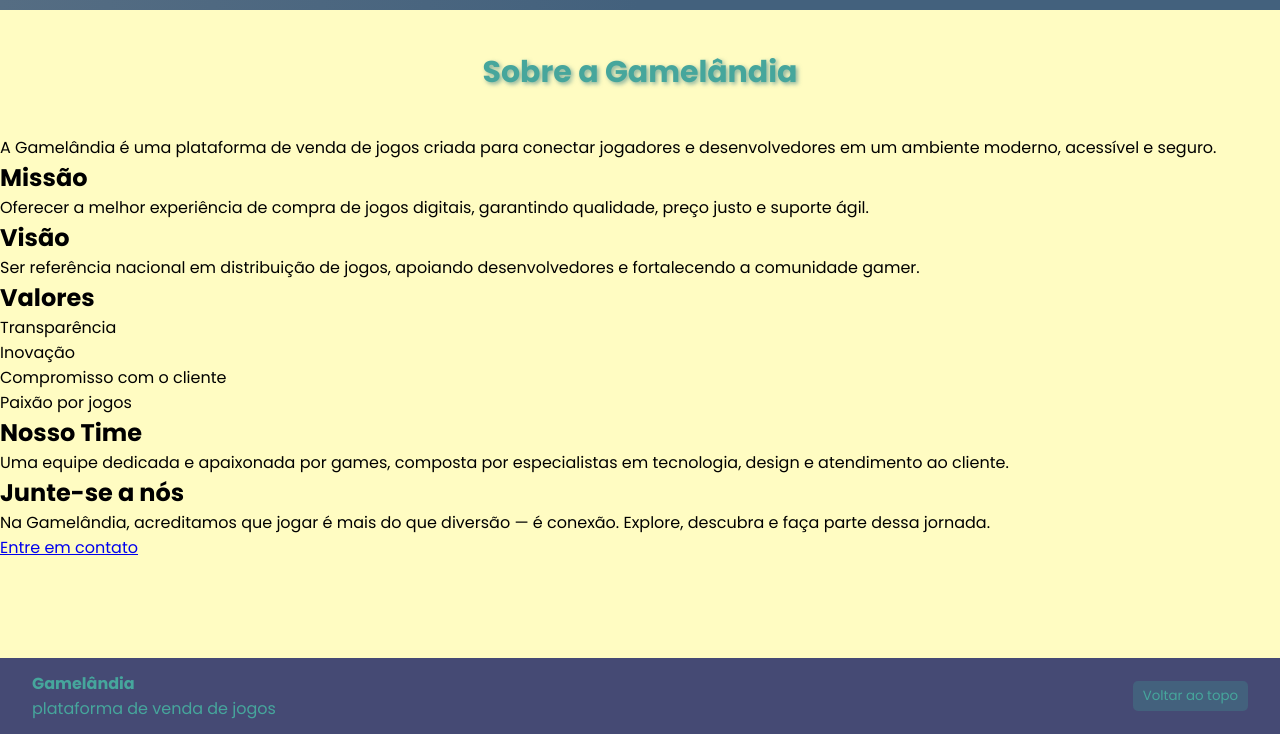
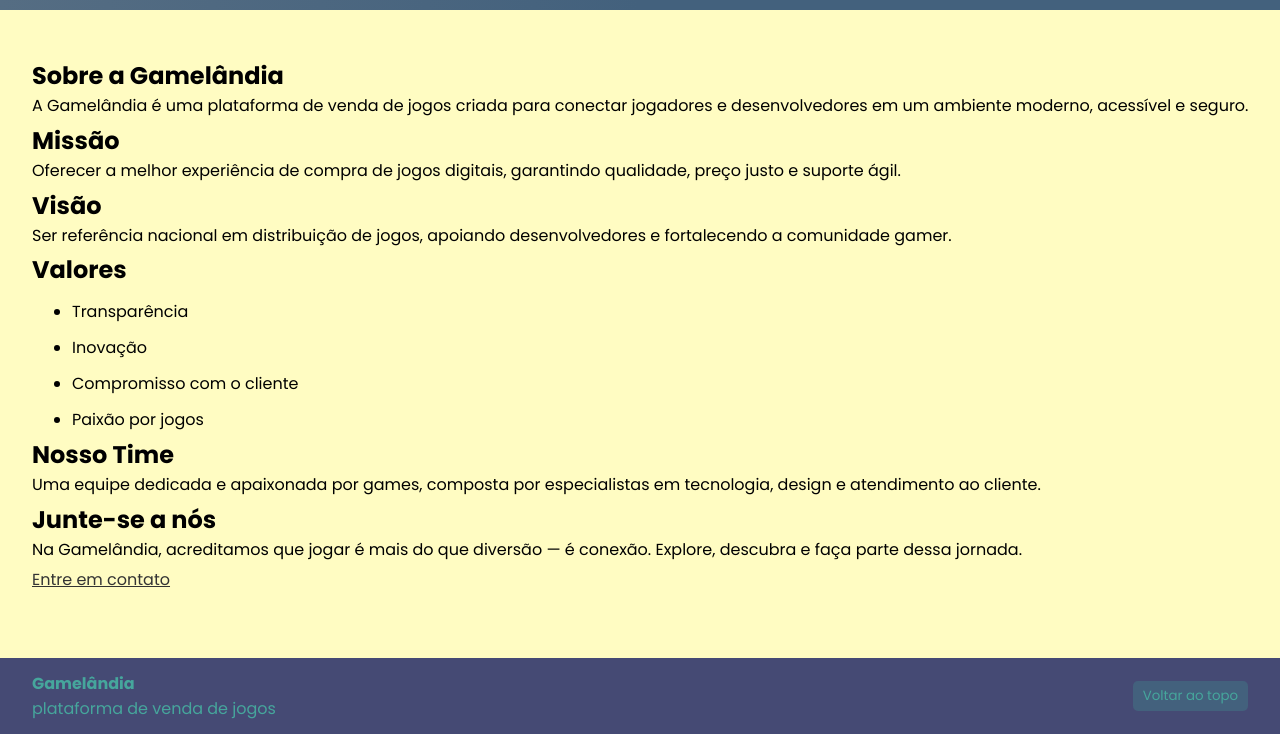
Before and after one commit to wescleyPiantavinhaLage/Gamelandia, a plain HTML site: page sitejogos/sobre.html in a window 1280 px wide. Shown: the part 66-800 px from the top of the page. Drawn offline with Linux system fonts and the light colour scheme; a web font is replaced by a local one.

Commit message:
alterações esteticas no conteudo do sobre

```diff
--- a/sitejogos/css/style.css
+++ b/sitejogos/css/style.css
@@ -78,19 +78,7 @@ a.nav-item.active {
     border-bottom: 2px solid #648fb8;
 }
 
-.menumobile {
-    display: none;
-    cursor: pointer;
 
-}
-
-.menumobile div {
-    width: 25px;
-    height: 3px;
-    background-color: white;
-    margin: 5px;
-
-}
 
 @media (max-width: 570px) {
     .header {
@@ -129,10 +117,9 @@ a.nav-item.active {
 h1 {
     font-size: 30px;
     text-align: center;
-    color: #46A69C;
     margin: 40px;
     font-weight: bolder;
-    text-shadow: 2px 2px 4px #5c9690bd;
+
 }
 
 
@@ -371,3 +358,25 @@ form button:hover {
     display: flex;
     justify-content: space-between;
 }
+
+/* sobre*/
+
+.sobreformatação{
+    margin-top: 3rem;
+    margin-left: 2rem;
+}
+
+.sobreformatação p {
+      margin-bottom: 0.3rem;
+
+}
+.sobreformatação li {
+    margin-left: 2.5rem;
+    margin-top: 0.7rem;
+     margin-bottom: 0.3rem;
+}
+.sobreformatação a {
+
+    color:#333
+
+}
--- a/sitejogos/sobre.html
+++ b/sitejogos/sobre.html
@@ -21,18 +21,16 @@
         </nav>
     </header>
     <main>
+        <div class="sobreformatação">
             <section class="sobre-intro">
-            <h1>Sobre a Gamelândia</h1>
+                <h2>Sobre a Gamelândia</h1>
                 <p>A Gamelândia é uma plataforma de venda de jogos criada para conectar jogadores e desenvolvedores em um ambiente moderno, acessível e seguro.</p>
             </section>
-
             <section class="missao-visao-valores">
                 <h2>Missão</h2>
                 <p>Oferecer a melhor experiência de compra de jogos digitais, garantindo qualidade, preço justo e suporte ágil.</p>
-
                 <h2>Visão</h2>
                 <p>Ser referência nacional em distribuição de jogos, apoiando desenvolvedores e fortalecendo a comunidade gamer.</p>
-
                 <h2>Valores</h2>
                 <ul>
                     <li>Transparência</li>
@@ -41,17 +39,16 @@
                     <li>Paixão por jogos</li>
                 </ul>
             </section>
-
             <section class="time">
                 <h2>Nosso Time</h2>
                 <p>Uma equipe dedicada e apaixonada por games, composta por especialistas em tecnologia, design e atendimento ao cliente.</p>
             </section>
-
             <section class="cta">
                 <h2>Junte-se a nós</h2>
                 <p>Na Gamelândia, acreditamos que jogar é mais do que diversão — é conexão. Explore, descubra e faça parte dessa jornada.</p>
                 <a href="contato.html">Entre em contato</a>
             </section>
+        </div>
 
     </main>
     <footer>
```
Lines whose indentation alone changed are shown as unchanged.
